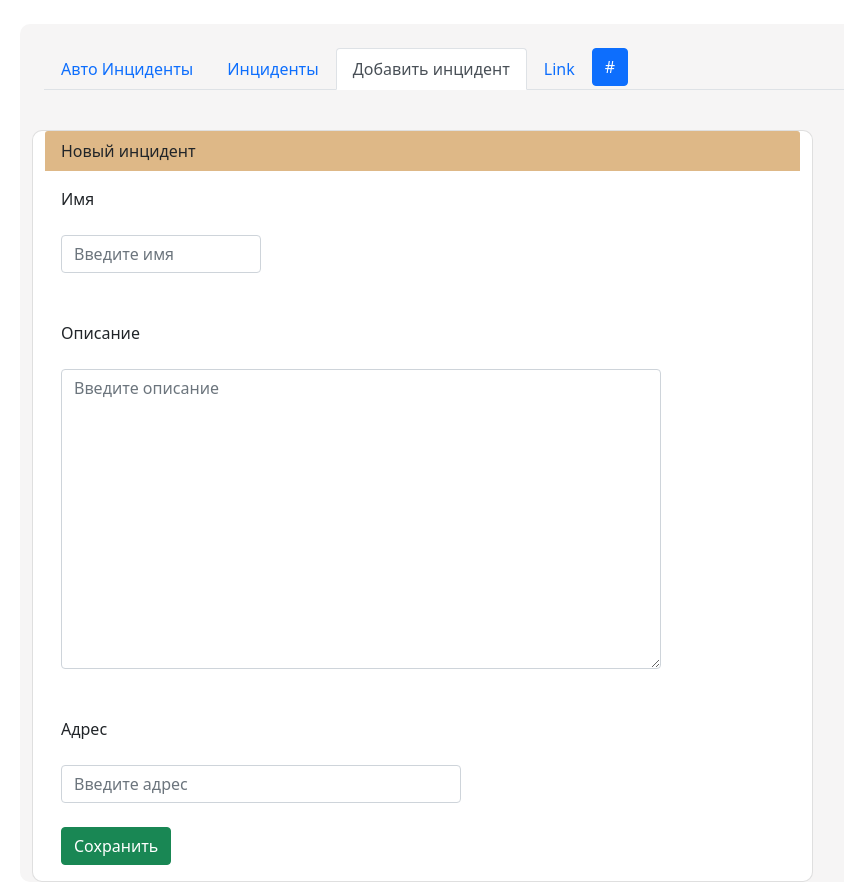
After one commit to MasterMaxTs/project_accidents, a Spring Boot app: page /createAccident in a window 1280 px wide. The commit adds this page. Shown: the whole page, without its empty margins (50-894 px from the left). Run offline with Spring Boot 4, Linux system fonts and the light colour scheme.

Commit message:
3. @ModelAttribute. Создание инцидента. [#261013]. Добавлен файл - app.properties с настройками кодировки в проекте; Создан вид для добавления и редактирования автоинцидента - create-accident.html; Создан вид для информирования пользователя сайта об ошибке работы приложения в случае неверного клиентского запроса - 404.html; Добавлен функционал Создания, Редактирования, Удаления автоинцидента в AccidentController.java; Редактирование IndexController.java.

```diff
--- a/src/main/java/ru/job4j/accidents/controller/AccidentController.java
+++ b/src/main/java/ru/job4j/accidents/controller/AccidentController.java
@@ -2,10 +2,12 @@ package ru.job4j.accidents.controller;
 
 import lombok.AllArgsConstructor;
 import org.springframework.stereotype.Controller;
-import org.springframework.web.bind.annotation.GetMapping;
-import org.springframework.web.bind.annotation.RequestParam;
+import org.springframework.web.bind.annotation.*;
 import org.springframework.web.servlet.ModelAndView;
+import ru.job4j.accidents.model.Accident;
 import ru.job4j.accidents.service.accident.AccidentService;
+
+import java.util.NoSuchElementException;
 
 /**
  * Контроллер автонарушений
@@ -19,15 +21,90 @@ public class AccidentController {
      */
     private AccidentService service;
 
+    @ModelAttribute("user")
+    public String getCurrentUserName() {
+        return "Maxim Tsurkanov";
+    }
+
     /**
-     * Возращает вид с данными в виде всех нарушений
+     * Возращает вид с данными в виде всех автоинцидентов
      * @return вид по имени "index" со всеми нарушениями "accidents"
      * в виде списка
      */
-    @GetMapping("/accidents")
-    public ModelAndView getAll(@RequestParam("user") String user) {
+    @GetMapping("/getAllAccidents")
+    public ModelAndView getAll() {
         return new ModelAndView("index")
-                        .addObject("user", user)
                         .addObject("accidents", service.findAll());
     }
+
+    /**
+     * Возращает вид для создания нового автоинцидента
+     * @return вид по имени "accident/create-accident"
+     * в виде формы
+     */
+    @GetMapping("/createAccident")
+    public ModelAndView viewCreateAccident(@ModelAttribute Accident accident) {
+        return new ModelAndView("accident/create-accident");
+    }
+
+    /**
+     * Возращает вид для обновления сведений об автоинциденте
+     * @return вид по имени "accident/create-accident" с заполненными полями
+     * формы начальными данными
+     * @exception NoSuchElementException в случае, если автоинцидент не найден
+     * в хранилище, возвращает вид по имени "error/404" с информацией об ошибке
+     */
+    @GetMapping("/accidents/update/{accidentId}")
+    public ModelAndView viewUpdateAccident(@PathVariable("accidentId") int id) {
+        Accident accident;
+        try {
+            accident = service.findById(id);
+        } catch (NoSuchElementException nse) {
+            return new ModelAndView("error/404")
+                    .addObject("errorMsg", nse.getMessage());
+        }
+        return new ModelAndView("accident/create-accident")
+                    .addObject("accident", accident)
+                    .addObject("update", true);
+    }
+
+    /**
+     * Сохраняет или обновляет автоинцидент в хранилище
+     * @param accident автоинцидент
+     * @param flag флаг, указывающий какое действие совершается с автоинцидентом
+     * @return перенаправление на страницу со всеми автоинцидентами
+     */
+    @PostMapping("/saveAccident")
+    public String saveOrUpdate(@ModelAttribute Accident accident,
+                               @RequestParam(value = "update", required = false) String flag) {
+        if (flag != null) {
+            service.update(accident);
+            System.out.println("Update success");
+        } else {
+            service.add(accident);
+            System.out.println("Create success");
+        }
+        return "redirect:/index";
+    }
+
+    /**
+     * Удаляет автоинцидент из хранилища по id
+     * @param id идентификатор автоинцидента
+     * @exception NoSuchElementException в случае, если автоинцидент не найден
+     * в хранилище, возвращает вид по имени "error/404" с информацией об ошибке
+     * @return перенаправление на страницу со всеми автоинцидентами
+     */
+    @GetMapping("/accidents/delete/{accidentId}")
+    public String delete(@PathVariable("accidentId") int id) {
+        Accident accident;
+        try {
+            accident = service.findById(id);
+            service.delete(accident);
+            System.out.println("Delete success");
+        } catch (NoSuchElementException nse) {
+            return String.format(
+                    "redirect:/error/404?message=%s", nse.getMessage());
+        }
+        return "redirect:/index";
+    }
 }
--- a/src/main/java/ru/job4j/accidents/controller/IndexController.java
+++ b/src/main/java/ru/job4j/accidents/controller/IndexController.java
@@ -16,6 +16,6 @@ public class IndexController {
      */
     @GetMapping("/index")
     public String index() {
-        return "redirect:/accidents?user=Maxim Tsurkanov";
+        return "redirect:/getAllAccidents";
     }
 }
--- /dev/null
+++ b/src/main/resources/app.properties
@@ -0,0 +1,3 @@
+spring.mandatory-file-encoding=UTF-8
+spring.http.encoding.charset=UTF-8
+spring.http.encoding.enabled=true
--- /dev/null
+++ b/src/main/resources/templates/accident/create-accident.html
@@ -0,0 +1,83 @@
+<!DOCTYPE html>
+<html lang="en">
+<head>
+    <meta charset="UTF-8">
+    <link href="https://cdn.jsdelivr.net/npm/bootstrap@5.0.2/dist/css/bootstrap.min.css" rel="stylesheet"
+          integrity="sha384-EVSTQN3/azprG1Anm3QDgpJLIm9Nao0Yz1ztcQTwFspd3yD65VohhpuuCOmLASjC" crossorigin="anonymous">
+    <script src="https://cdn.jsdelivr.net/npm/bootstrap@5.0.2/dist/js/bootstrap.bundle.min.js"
+            integrity="sha384-MrcW6ZMFYlzcLA8Nl+NtUVF0sA7MsXsP1UyJoMp4YLEuNSfAP+JcXn/tWtIaxVXM"
+            crossorigin="anonymous"></script>
+    <script src="https://cdn.jsdelivr.net/npm/@popperjs/core@2.9.2/dist/umd/popper.min.js"
+            integrity="sha384-IQsoLXl5PILFhosVNubq5LC7Qb9DXgDA9i+tQ8Zj3iwWAwPtgFTxbJ8NT4GN1R8p"
+            crossorigin="anonymous"></script>
+    <script src="https://cdn.jsdelivr.net/npm/bootstrap@5.0.2/dist/js/bootstrap.min.js"
+            integrity="sha384-cVKIPhGWiC2Al4u+LWgxfKTRIcfu0JTxR+EQDz/bgldoEyl4H0zUF0QKbrJ0EcQF"
+            crossorigin="anonymous"></script>
+    <link href="https://cdnjs.cloudflare.com/ajax/libs/font-awesome/4.7.0/css/font-awesome.min.css" rel="stylesheet">
+    <title>Создать инцидент</title>
+</head>
+<body>
+<br>
+<div class="container" style="border-radius: 10px 10px 10px 10px; background-color: #f6f5f5">
+    <br>
+    <div class="container">
+        <ul class="nav nav-tabs">
+            <li class="nav-item">
+                <a class="nav-link" aria-current="page" href="#">Авто Инциденты</a>
+            </li>
+            <li class="nav-item">
+                <a class="nav-link" th:href="@{/getAllAccidents}">Инциденты</a>
+            </li>
+            <li class="nav-item">
+                <a class="nav-link active" th:href="@{/createAccident}">Добавить инцидент</a>
+            </li>
+            <li class="nav-item">
+                <a class="nav-link" href="#">Link</a>
+            </li>
+            <li class="nav-item">
+                <button type="button" class="btn btn-primary" onclick="window.location.href='#'">
+                    <span th:text="${'#'}"></span></button>
+            </li>
+        </ul>
+        <br>
+        <div class="row pt-3">
+            <div class="card" style="width: 70%; border-radius: 10px 10px 10px 10px">
+                <div class="card-header" style="border: lightslategray; background-color: burlywood">
+                    <span th:if="${update == null}">Новый инцидент</span>
+                    <span th:if="${update}">Редактировать инцидент</span>
+                </div>
+                <div class="card-body">
+                    <form th:action="@{/saveAccident}" method="POST" enctype="multipart/form-data" th:object="${accident}">
+                        <div class="form-group">
+                            <div th:if="${update}">
+                                <input type="hidden" name="update" value="true"/>
+                                <input type="hidden" name="id" th:value="${accident.id}">
+                            </div>
+                            <label for="name">Имя</label>
+                            <br><br>
+                            <input type="text" id="name" class="form-control" style="width: 200px"
+                                   placeholder="Введите имя" th:field="*{name}" required/>
+                            <br><br>
+                            <label for="text">Описание</label>
+                            <br><br>
+                            <textarea id="text" class="form-control" style="width: 600px; height: 300px"
+                                    placeholder="Введите описание" th:field="*{text}" required></textarea>
+                            <br><br>
+                            <label for="address">Адрес</label>
+                            <br><br>
+                            <input type="text" id="address" class="form-control" style="width: 400px"
+                                   placeholder="Введите адрес" th:field="*{address}" required/>
+                            <br>
+                        </div>
+                        <div>
+                            <button th:if="${update == null}" type="submit" class="btn btn-success">Сохранить</button>
+                            <button th:if="${update}" type="submit" class="btn btn-warning">Редактировать</button>
+                        </div>
+                    </form>
+                </div>
+            </div>
+        </div>
+    </div>
+</div>
+</body>
+</html>
```
Also changed, not shown: src/main/resources/templates/error/404.html (added, +54 -0 lines), src/main/resources/templates/index.html (+30 -3 lines).
